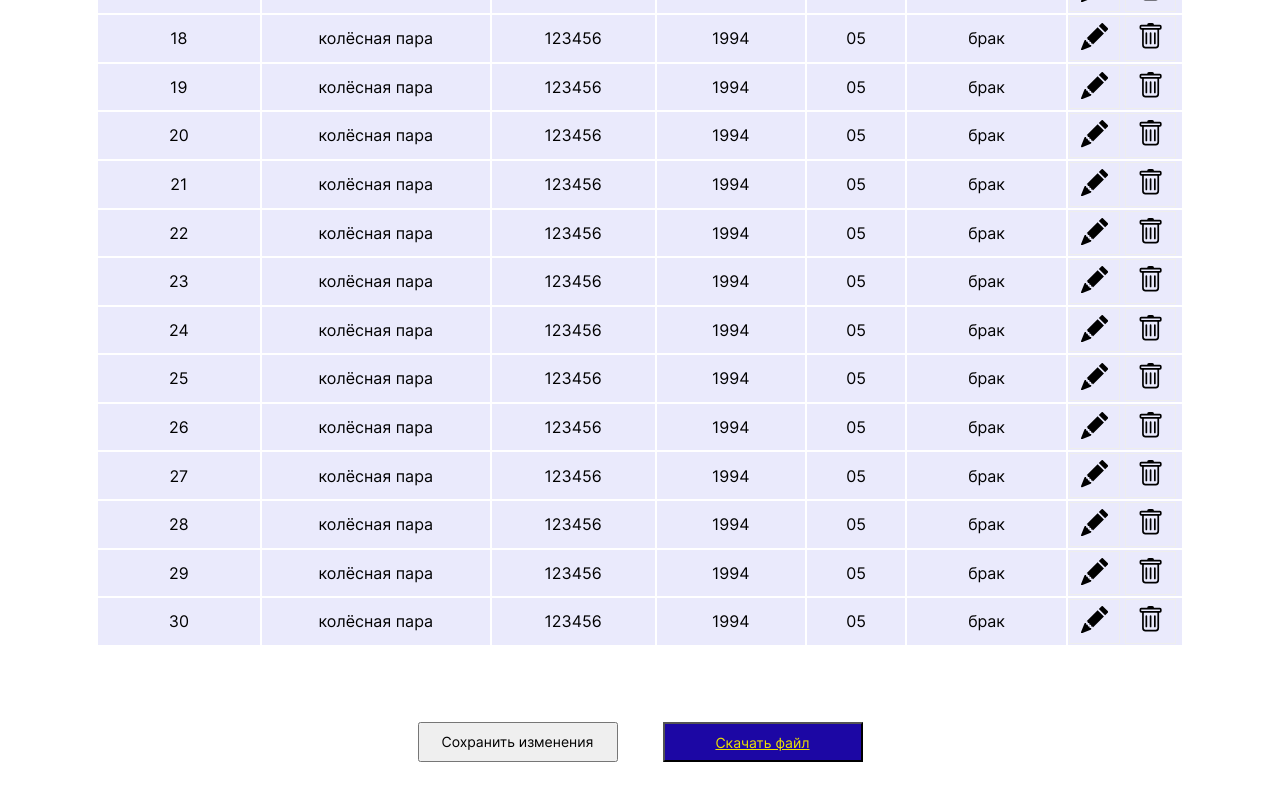
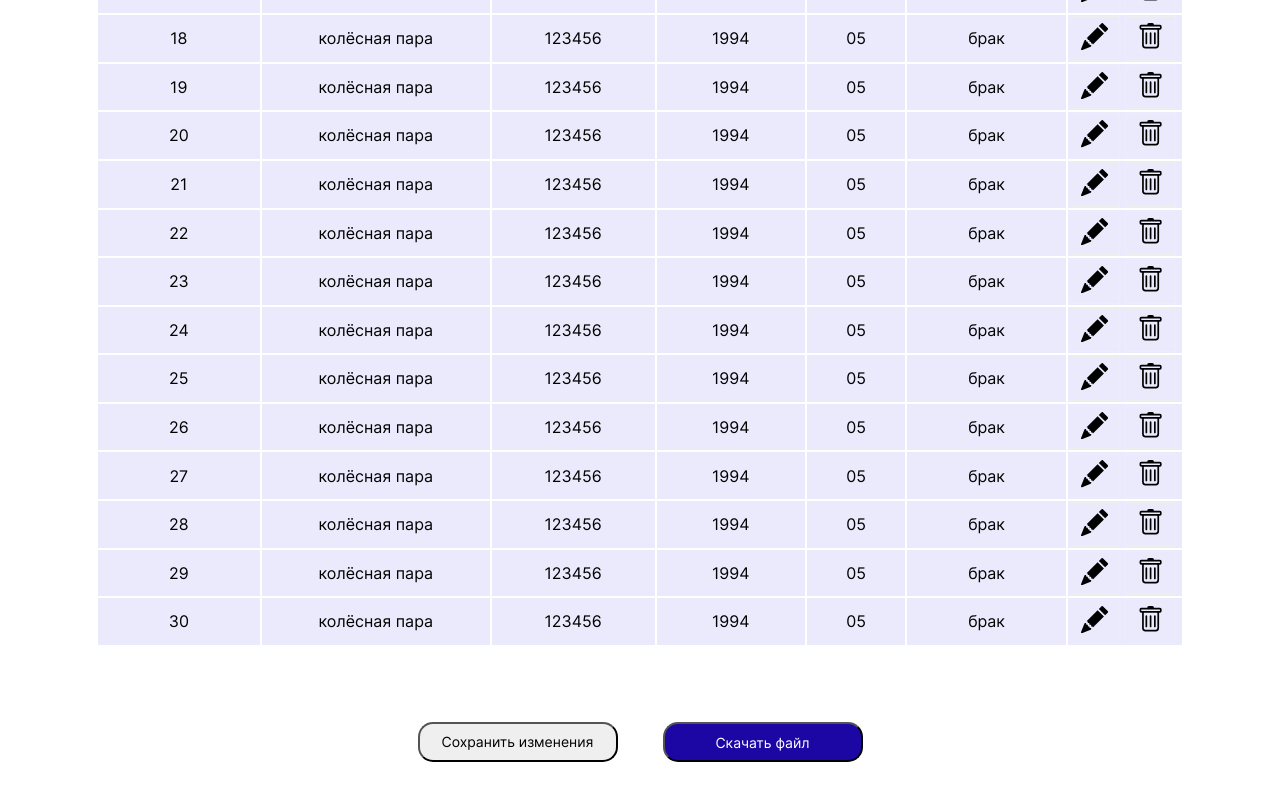
Before and after one commit to UliaKarpova/hackwagon, a React (Create React App) app: page /table in a window 1280 px wide. Shown: the part 1107-1907 px from the top of the page. Built offline with nearby package versions, Linux system fonts and the light colour scheme.

Commit message:
feat save csv

```diff
--- a/src/components/EditableTable/EditableTable.css
+++ b/src/components/EditableTable/EditableTable.css
@@ -57,21 +57,23 @@ td {
       font-size: 14px;
       margin-right: 45px;
       width: 200px;
+      border-radius: 15px;
   }
 
   .download {
     cursor: pointer;
     height: 40px;
-    text-decoration: none;
     background-color: #1c07a4;
     width: 200px;
+    border-radius: 15px;
   }
 
   .download:hover {
       background-color: rgba(28, 7, 164, 0.7);
   }
   .download__link {
-    color: #EDE200;
+    color: white;
     font-size: 14px;
+    text-decoration: none;
 
   }
--- a/src/components/EditableTable/EditableTable.jsx
+++ b/src/components/EditableTable/EditableTable.jsx
@@ -1,6 +1,8 @@
 import React, { useState } from 'react';
 import { Form, Table } from "react-bootstrap";
 import { PencilFill, Save, Trash, XSquare } from 'react-bootstrap-icons';
+import { ExportReactCSV } from '../ExportReactCSV/ExportReactCSV';
+
 import './EditableTable.css';
 
 
@@ -44,14 +46,13 @@ const EditableTable = ({ columns, rows, actions }) => {
 
       const newData = rowsState.map(row => {
         if (row.id === editedRow.id) {
-          if (editedRow.nameOfProduct) row.nameOfProduct = editedRow.nameOfProduct;
+          if (editedRow.name) row.name = editedRow.name;
           if (editedRow.number) row.number = editedRow.number;
           if (editedRow.year) row.year = editedRow.year;
           if (editedRow.factory) row.factory = editedRow.factory;
-          if (editedRow.comments) row.comments = editedRow.comments;
+          if (editedRow.comment) row.comment = editedRow.comment;
 
         }
-
         return row;
       })
 
@@ -60,7 +61,18 @@ const EditableTable = ({ columns, rows, actions }) => {
     }, 1000)
   }
 
+
+  const dataArr = () => {
+    let content = [];
+    for (let i = 0; i < rowsState.length; i++) {
+      content += rowsState[i].id + ";" + rowsState[i].name+ ";" + rowsState[i].number+ ";" + rowsState[i].year + ";" +
+      rowsState[i].factory+ ";" + rowsState[i].comment + "\n"
+  }
+  return content;
+}
+
   return (
+    <>
     <Table striped bordered hover>
       <thead>
       <tr>
@@ -80,12 +92,12 @@ const EditableTable = ({ columns, rows, actions }) => {
               ? <Form.Control
                 className='form'
                 type='text'
-                defaultValue={editedRow ? editedRow.nameOfProduct : row.nameOfProduct}
+                defaultValue={editedRow ? editedRow.name : row.name}
                 id={row.id}
-                name='nameOfProduct'
+                name='name'
                 onChange={ (e) => handleOnChangeField(e, row.id) }
               />
-              : row.nameOfProduct
+              : row.name
             }
           </td>
           <td>
@@ -135,12 +147,12 @@ const EditableTable = ({ columns, rows, actions }) => {
                 type='text'
                 className='form'
 
-                defaultValue={editedRow ? editedRow.comments : row.comments}
+                defaultValue={editedRow ? editedRow.comment : row.comment}
                 id={row.id}
-                name='comments'
+                name='comment'
                 onChange={ (e) => handleOnChangeField(e, row.id) }
               />
-              : row.comments
+              : row.comment
             }
           </td>
           {actions &&
@@ -168,7 +180,15 @@ const EditableTable = ({ columns, rows, actions }) => {
       })}
       </tbody>
     </Table>
+    <div className='tible__buttons'>
+    <button type='submit' className='table__save'>Сохранить изменения</button>
+    <div className="col-md-4 center">
+        <ExportReactCSV csvData={dataArr()} fileName='Report'/>
+    </div>
+</div>
+</>
   );
 };
 
+
 export default EditableTable;
--- a/src/components/Table/Table.js
+++ b/src/components/Table/Table.js
@@ -1,56 +1,47 @@
 import EditableTable from "../EditableTable/index";
-import { ExportReactCSV } from '../ExportReactCSV/ExportReactCSV';
 
 function Table() {
     const columns = [
         { field: 'id', fieldName: 'Номер записи' },
-        { field: 'nameOfProduct', fieldName: 'Наименование детали' },
+        { field: 'name', fieldName: 'Наименование детали' },
         { field: 'number', fieldName: 'Номер детали' },
         { field: 'year', fieldName: 'Год выпуска' },
         { field: 'factory', fieldName: 'Завод' },
-        { field: 'comments', fieldName: 'Комментарий' },
+        { field: 'comment', fieldName: 'Комментарий' },
       ];
 
       const data = [
-        { id: 1, nameOfProduct: 'колёсная пара', number: '123456', year: '1994', factory: '05', comments: 'брак'},
-        { id: 2, nameOfProduct: 'колёсная пара', number: '123456', year: '1994', factory: '05', comments: 'брак'},
-        { id: 3, nameOfProduct: 'колёсная пара', number: '123456', year: '1994', factory: '05', comments: 'брак'},
-        { id: 4, nameOfProduct: 'колёсная пара', number: '123456', year: '1994', factory: '05', comments: 'брак'},
-        { id: 5, nameOfProduct: 'колёсная пара', number: '123456', year: '1994', factory: '05', comments: 'брак'},
-        { id: 6, nameOfProduct: 'колёсная пара', number: '123456', year: '1994', factory: '05', comments: 'брак'},
-        { id: 7, nameOfProduct: 'колёсная пара', number: '123456', year: '1994', factory: '05', comments: 'брак'},
-        { id: 8, nameOfProduct: 'колёсная пара', number: '123456', year: '1994', factory: '05', comments: 'брак'},
-        { id: 9, nameOfProduct: 'колёсная пара', number: '123456', year: '1994', factory: '05', comments: 'брак'},
-        { id: 10, nameOfProduct: 'колёсная пара', number: '123456', year: '1994', factory: '05', comments: 'брак'},
-        { id: 11, nameOfProduct: 'колёсная пара', number: '123456', year: '1994', factory: '05', comments: 'брак'},
-        { id: 12, nameOfProduct: 'колёсная пара', number: '123456', year: '1994', factory: '05', comments: 'брак'},
-        { id: 13, nameOfProduct: 'колёсная пара', number: '123456', year: '1994', factory: '05', comments: 'брак'},
-        { id: 14, nameOfProduct: 'колёсная пара', number: '123456', year: '1994', factory: '05', comments: 'брак'},
-        { id: 15, nameOfProduct: 'колёсная пара', number: '123456', year: '1994', factory: '05', comments: 'брак'},
-        { id: 16, nameOfProduct: 'колёсная пара', number: '123456', year: '1994', factory: '05', comments: 'брак'},
-        { id: 17, nameOfProduct: 'колёсная пара', number: '123456', year: '1994', factory: '05', comments: 'брак'},
-        { id: 18, nameOfProduct: 'колёсная пара', number: '123456', year: '1994', factory: '05', comments: 'брак'},
-        { id: 19, nameOfProduct: 'колёсная пара', number: '123456', year: '1994', factory: '05', comments: 'брак'},
-        { id: 20, nameOfProduct: 'колёсная пара', number: '123456', year: '1994', factory: '05', comments: 'брак'},
-        { id: 21, nameOfProduct: 'колёсная пара', number: '123456', year: '1994', factory: '05', comments: 'брак'},
-        { id: 22, nameOfProduct: 'колёсная пара', number: '123456', year: '1994', factory: '05', comments: 'брак'},
-        { id: 23, nameOfProduct: 'колёсная пара', number: '123456', year: '1994', factory: '05', comments: 'брак'},
-        { id: 24, nameOfProduct: 'колёсная пара', number: '123456', year: '1994', factory: '05', comments: 'брак'},
-        { id: 25, nameOfProduct: 'колёсная пара', number: '123456', year: '1994', factory: '05', comments: 'брак'},
-        { id: 26, nameOfProduct: 'колёсная пара', number: '123456', year: '1994', factory: '05', comments: 'брак'},
-        { id: 27, nameOfProduct: 'колёсная пара', number: '123456', year: '1994', factory: '05', comments: 'брак'},
-        { id: 28, nameOfProduct: 'колёсная пара', number: '123456', year: '1994', factory: '05', comments: 'брак'},
-        { id: 29, nameOfProduct: 'колёсная пара', number: '123456', year: '1994', factory: '05', comments: 'брак'},
-        { id: 30, nameOfProduct: 'колёсная пара', number: '123456', year: '1994', factory: '05', comments: 'брак'},
+        { id: 1, name: 'колёсная пара', number: '123456', year: '1994', factory: '05', comment: 'брак'},
+        { id: 2, name: 'колёсная пара', number: '123456', year: '1994', factory: '05', comment: 'брак'},
+        { id: 3, name: 'колёсная пара', number: '123456', year: '1994', factory: '05', comment: 'брак'},
+        { id: 4, name: 'колёсная пара', number: '123456', year: '1994', factory: '05', comment: 'брак'},
+        { id: 5, name: 'колёсная пара', number: '123456', year: '1994', factory: '05', comment: 'брак'},
+        { id: 6, name: 'колёсная пара', number: '123456', year: '1994', factory: '05', comment: 'брак'},
+        { id: 7, name: 'колёсная пара', number: '123456', year: '1994', factory: '05', comment: 'брак'},
+        { id: 8, name: 'колёсная пара', number: '123456', year: '1994', factory: '05', comment: 'брак'},
+        { id: 9, name: 'колёсная пара', number: '123456', year: '1994', factory: '05', comment: 'брак'},
+        { id: 10, name: 'колёсная пара', number: '123456', year: '1994', factory: '05', comment: 'брак'},
+        { id: 11, name: 'колёсная пара', number: '123456', year: '1994', factory: '05', comment: 'брак'},
+        { id: 12, name: 'колёсная пара', number: '123456', year: '1994', factory: '05', comment: 'брак'},
+        { id: 13, name: 'колёсная пара', number: '123456', year: '1994', factory: '05', comment: 'брак'},
+        { id: 14, name: 'колёсная пара', number: '123456', year: '1994', factory: '05', comment: 'брак'},
+        { id: 15, name: 'колёсная пара', number: '123456', year: '1994', factory: '05', comment: 'брак'},
+        { id: 16, name: 'колёсная пара', number: '123456', year: '1994', factory: '05', comment: 'брак'},
+        { id: 17, name: 'колёсная пара', number: '123456', year: '1994', factory: '05', comment: 'брак'},
+        { id: 18, name: 'колёсная пара', number: '123456', year: '1994', factory: '05', comment: 'брак'},
+        { id: 19, name: 'колёсная пара', number: '123456', year: '1994', factory: '05', comment: 'брак'},
+        { id: 20, name: 'колёсная пара', number: '123456', year: '1994', factory: '05', comment: 'брак'},
+        { id: 21, name: 'колёсная пара', number: '123456', year: '1994', factory: '05', comment: 'брак'},
+        { id: 22, name: 'колёсная пара', number: '123456', year: '1994', factory: '05', comment: 'брак'},
+        { id: 23, name: 'колёсная пара', number: '123456', year: '1994', factory: '05', comment: 'брак'},
+        { id: 24, name: 'колёсная пара', number: '123456', year: '1994', factory: '05', comment: 'брак'},
+        { id: 25, name: 'колёсная пара', number: '123456', year: '1994', factory: '05', comment: 'брак'},
+        { id: 26, name: 'колёсная пара', number: '123456', year: '1994', factory: '05', comment: 'брак'},
+        { id: 27, name: 'колёсная пара', number: '123456', year: '1994', factory: '05', comment: 'брак'},
+        { id: 28, name: 'колёсная пара', number: '123456', year: '1994', factory: '05', comment: 'брак'},
+        { id: 29, name: 'колёсная пара', number: '123456', year: '1994', factory: '05', comment: 'брак'},
+        { id: 30, name: 'колёсная пара', number: '123456', year: '1994', factory: '05', comment: 'брак'},
       ];
-
-      const dataArr = () => {
-          let content = [];
-          for (let i = 0; i < data.length; i++) {
-            content += data[i].id + ";" + data[i].nameOfProduct+ ";" + data[i].number+ ";" + data[i].year + ";" + data[i].factory+ ";" + data[i].comments + "\n"
-        }
-        return content;
-    }
 
       return (
           <>
@@ -58,12 +49,7 @@ function Table() {
                 <h1 className="page-title">Лесная   инвентаризация</h1>
             </div>
             <EditableTable columns={columns} rows={data} actions />
-            <div className='tible__buttons'>
-                <button type='submit' className='table__save'>Сохранить изменения</button>
-                <div className="col-md-4 center">
-                    <ExportReactCSV csvData={dataArr()} fileName='Report'/>
-                </div>
-            </div>
+
         </>
 
       );
```
